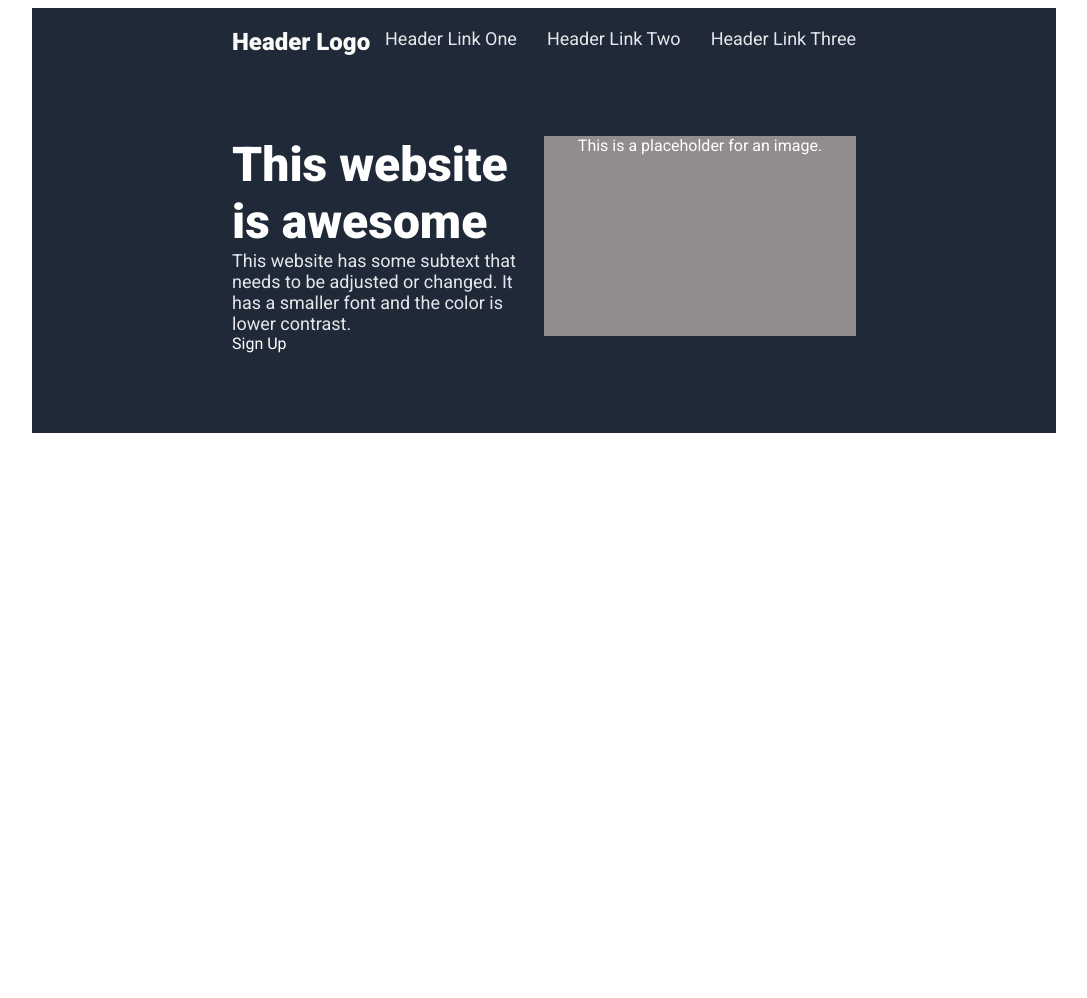
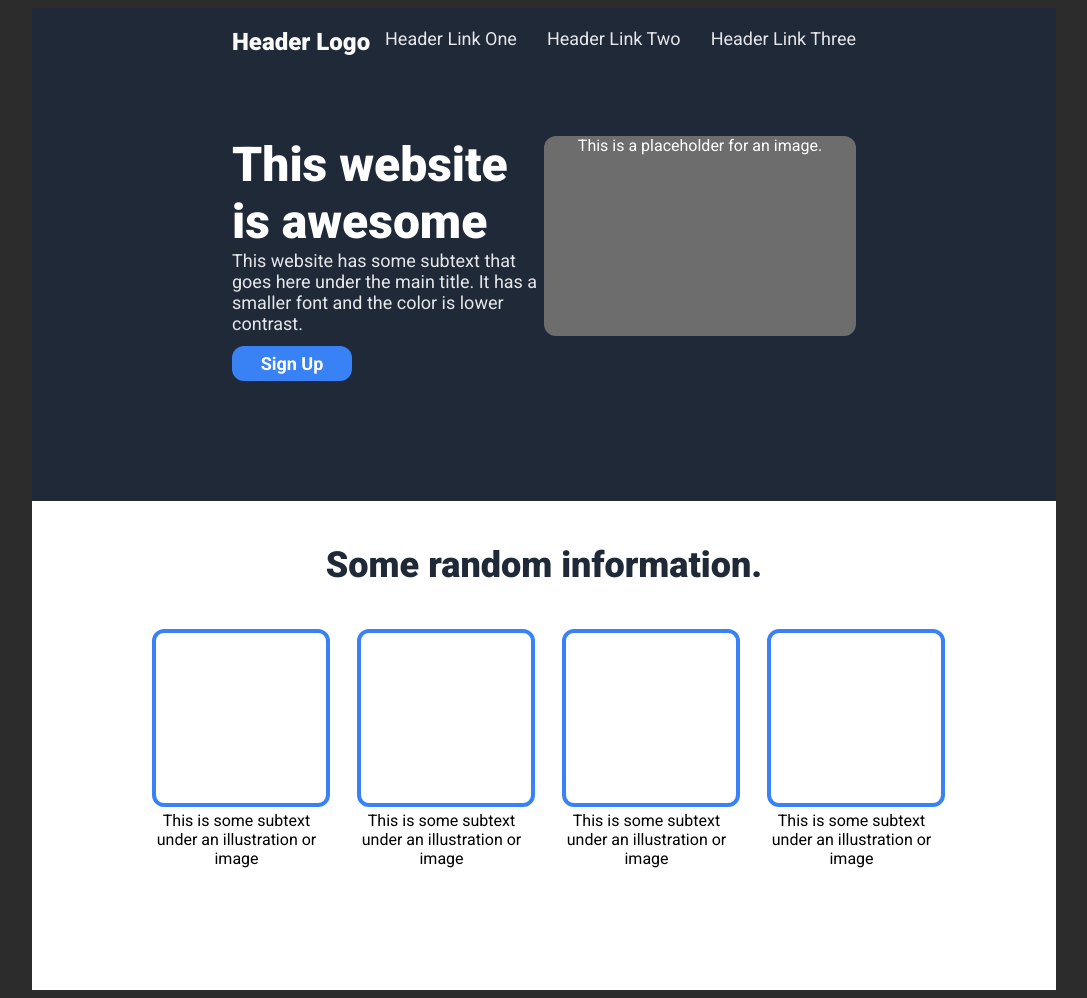
Before and after one commit to KngCod/TheOdinProject-Website-Design, a plain HTML site: page index.html in a window 1280 px wide. Shown: the whole page, without its empty margins (96-1183 px from the left). Before the commit the page ends 800 px from the top, so only its background shows below. Drawn offline with Linux system fonts and the light colour scheme.

Commit message:
adding the second layer

```diff
--- a/index.html
+++ b/index.html
@@ -23,11 +23,32 @@
         <div class="middlepart">
             <div class="text">
                 <div class="maintext">This website is awesome</div>
-                <div class="subtext">This website has some subtext that needs to be adjusted or changed. It has a smaller font and the color is lower contrast.</div>
+                <div class="subtext">This website has some subtext that goes here under the main title. It has a smaller font and the color is lower contrast.</div>
                 <div class="button">Sign Up</div>
             </div>
             <div class="picture">This is a placeholder for an image.</div>
         </div>
     </div>
+    <div class="calltoaction">
+        <div class="information">Some random information.</div>
+        <div class ="illustrations">
+            <div class="info">
+                <div class="box"></div>
+                <div class="boxtext">This is some subtext under an illustration or image</div>
+            </div>
+            <div class="info">
+                <div class="box"></div>
+                <div class="boxtext">This is some subtext under an illustration or image</div>
+            </div>
+            <div class="info">
+                <div class="box"></div>
+                <div class="boxtext">This is some subtext under an illustration or image</div>
+            </div>
+            <div class="info">
+                <div class="box"></div>
+                <div class="boxtext">This is some subtext under an illustration or image</div>
+            </div>
+        </div>
+    </div>
 </body>
 </html>
--- a/style.css
+++ b/style.css
@@ -2,7 +2,9 @@ body {
     font-family: 'Roboto', sans-serif;
     margin-left: 10%;
     margin-right: 10%;
+    background-color: rgb(44, 44, 44);
 }
+
 
 .herobox {
     background-color: #1f2937;
@@ -49,13 +51,61 @@ body {
 .middlepart {
     display: flex;
     padding-top: 80px;
-    padding-bottom: 80px;
+    padding-bottom: 120px;
     justify-content: space-between;
+    align-content: center;
 }
 
 .picture {
-    background: rgb(145, 140, 141);
+    background: rgb(109, 109, 109);
     width: 500px;
     height: 200px;
     text-align: center;
+    border-radius: 12px;
 }
+
+.button {
+    background-color: #3882F6;
+    border: none;
+    text-align: center;
+    width: 120px;
+    padding-block: 7px;
+    margin-top: 12px;
+    font-size: 18px;
+    font-weight: bold;
+    border-radius: 12px;
+}
+
+.calltoaction {
+    background-color: white;
+}
+
+.information {
+    text-align: center;
+    font-size: 36px;
+    padding: 43px;
+    color: #1f2937;
+    font-weight: 800;
+}
+
+.illustrations {
+    display: flex;
+    justify-content: center;
+    gap: 35px;
+    padding-bottom: 122px;
+
+}
+
+.box {
+    display:inline-block;
+    width:170px;
+    height:170px;
+    border:4px solid #3882F6;
+    border-radius: 12px;
+
+}
+
+.info {
+    max-width: 170px;
+    text-align: center;
+}
```
